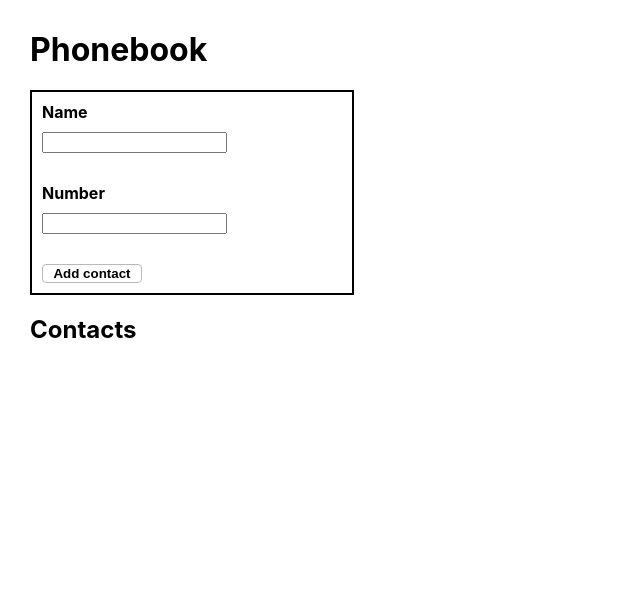
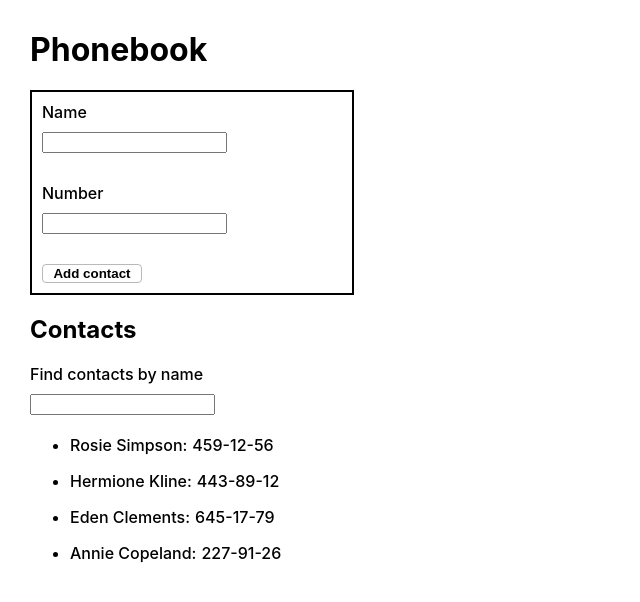
Before and after one commit to itfreshman2021/goit-react-hw-02-phonebook, a React (Create React App) app: page / in a window 1280 px wide. Shown: the top 602 px of the page, without its empty margins (0-640 px from the left). Built offline with nearby package versions, Linux system fonts and the light colour scheme; the HTML template or start-up script is replaced by a standard one.

Commit message:
added step 3 to the solution of task 2

```diff
--- a/src/App.js
+++ b/src/App.js
@@ -5,7 +5,13 @@
 
 class App extends React.Component {
   state = {
-    contacts: [],
+    contacts: [
+      { id: 'id-1', name: 'Rosie Simpson', number: '459-12-56' },
+      { id: 'id-2', name: 'Hermione Kline', number: '443-89-12' },
+      { id: 'id-3', name: 'Eden Clements', number: '645-17-79' },
+      { id: 'id-4', name: 'Annie Copeland', number: '227-91-26' },
+    ],
+    filter: '',
     name: '',
     number: '',
   };
@@ -26,7 +32,16 @@
     this.setState({ name: '', number: '' });
   };
 
+  getVisibleContacts = () => {
+    const normalizedFilter = this.state.filter.toLowerCase();
+    return this.state.contacts.filter(contact =>
+      contact.name.toLocaleLowerCase().includes(normalizedFilter),
+    );
+  };
+
   render() {
+    const visibleContacts = this.getVisibleContacts();
+
     return (
       <>
         <div className={s.phonebook}>
@@ -64,9 +79,22 @@
             </button>
           </form>
           <h2>Contacts</h2>
+          <label className={s.label}>
+            Find contacts by name
+            <input
+              type="text"
+              name="filter"
+              pattern="^[a-zA-Zа-яА-Я]+(([' -][a-zA-Zа-яА-Я ])?[a-zA-Zа-яА-Я]*)*$"
+              title="Имя может состоять только из букв, апострофа, тире и пробелов. Например Adrian, Jacob Mercer, Charles de Batz de Castelmore d'Artagnan и т. п."
+              value={this.state.filter}
+              onChange={this.handleChange}
+              required
+              className={s.input}
+            />
+          </label>
           <ul>
-            {this.state.contacts.map(contact => {
-              const { id, name, number } = contact;
+            {visibleContacts.map(visibleContact => {
+              const { id, name, number } = visibleContact;
               return (
                 <li key={id} className={s.li}>
                   <p>
--- a/src/App.module.css
+++ b/src/App.module.css
@@ -7,7 +7,6 @@
   border: 2px solid black;
   padding: 10px;
   width: 300px;
-  font-weight: bold;
 }
 
 .label {
@@ -15,6 +14,7 @@
   flex-direction: column;
   display: block;
   margin-bottom: 20px;
+  font-weight: 500;
 }
 .input {
   display: block;
@@ -36,7 +36,7 @@
 }
 
 .li {
-  font-weight: bold;
+  font-weight: 500;
 }
 
 .span {
```
